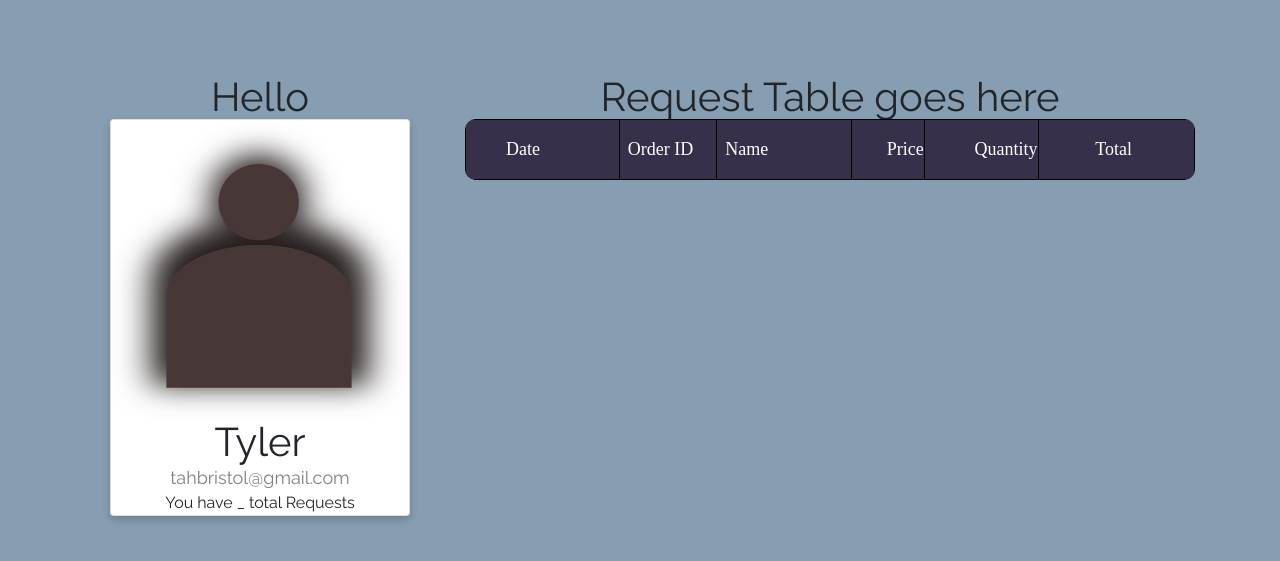
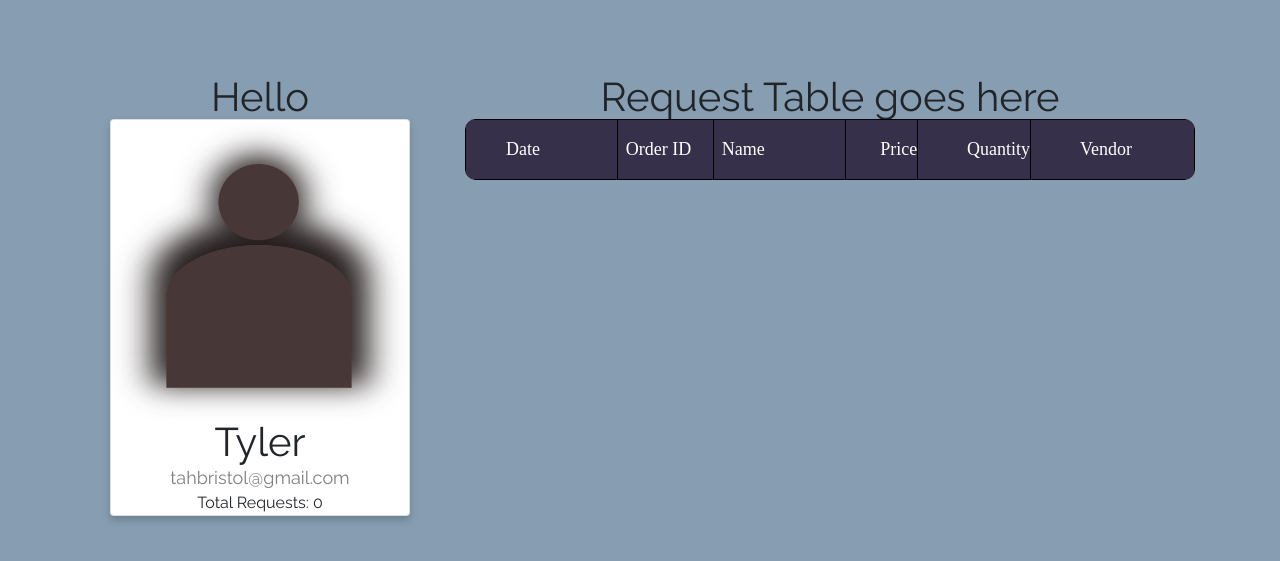
Before and after one commit to tahbristol/Porder_py, a Flask app: page /users/show in a window 1280 px wide. Shown: the part 75-636 px from the top of the page. Run offline with Flask 2, Linux system fonts and the light colour scheme; a user stored in the database is signed in; data comes from the database, SQL or seed files in the repository; lists and menus that the app fills with data are empty; some libraries are stand-ins or nearby versions.

Commit message:
request count on show page

```diff
--- a/porder/templates/users/show.html
+++ b/porder/templates/users/show.html
@@ -8,7 +8,7 @@
 	 	 <img src="{{url_for('static', filename='images/default.png')}}" alt="{{ user.name }}" style="width:100%">
 	 	 <h1>{{ user.name }}</h1>
 	 	 <p class="title">{{ user.email }}</p>
-	 	 <p>You have _ total Requests</p>
+	 	 <p>Total Requests: {{ user.requests|count }}</p>
 		</div>
 	</div>
 
@@ -23,13 +23,13 @@
 							<th class="column3">Name</th>
 							<th class="column4">Price</th>
 							<th class="column5">Quantity</th>
-							<th class="column6">Total</th>
+							<th class="column6">Vendor</th>
 						</tr>
 					</thead>
 					<tbody>
 							{% for item in user.requests %}
 							<tr>
-								<td class="column1">{{ item.request_date }}</td>
+								<td class="column1">{{ item.date_requested }}</td>
 								<td class="column2">Cat. No.</td>
 								<td class="column3">{{ item.name }}</td>
 								<td class="column4">${{ item.price }}</td>
```
